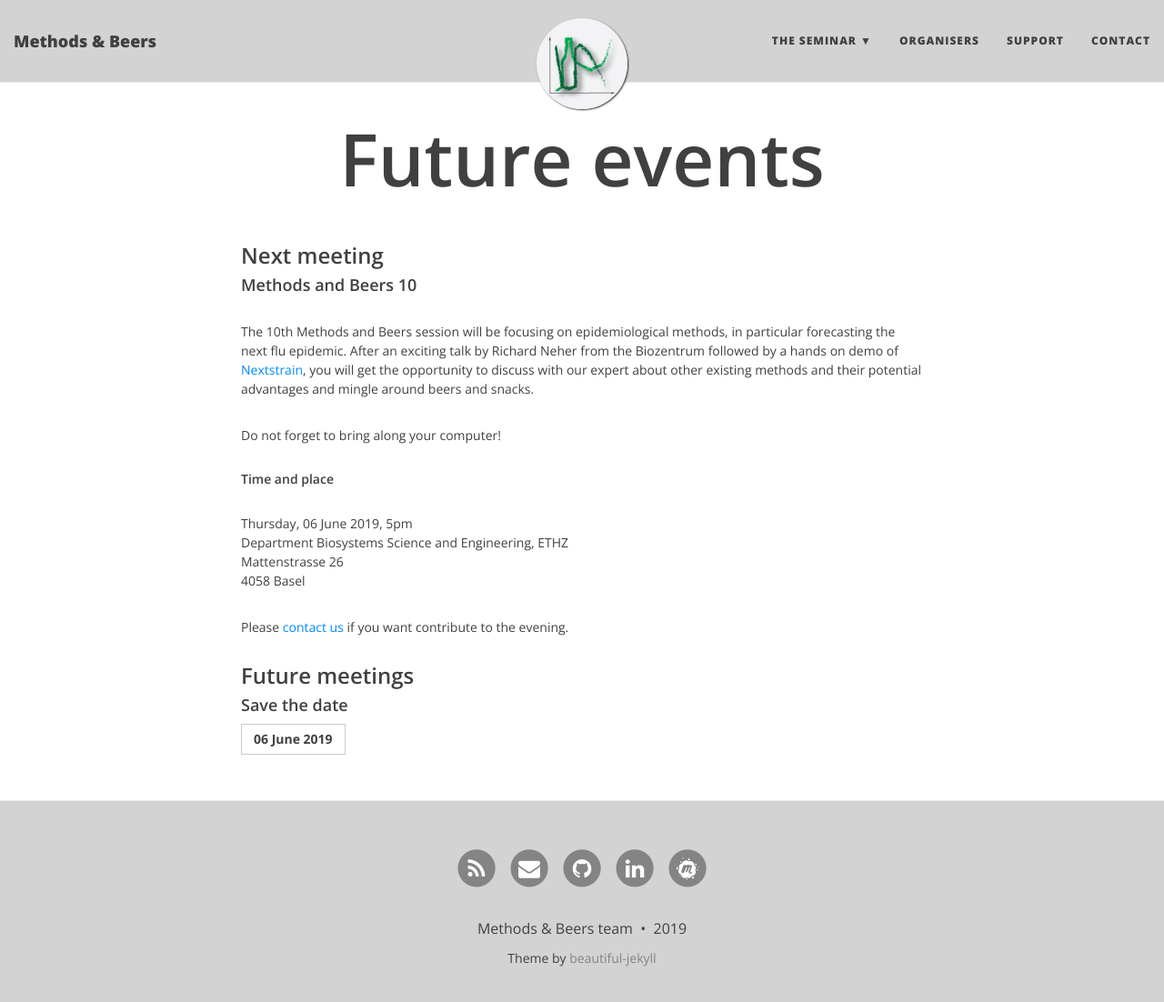
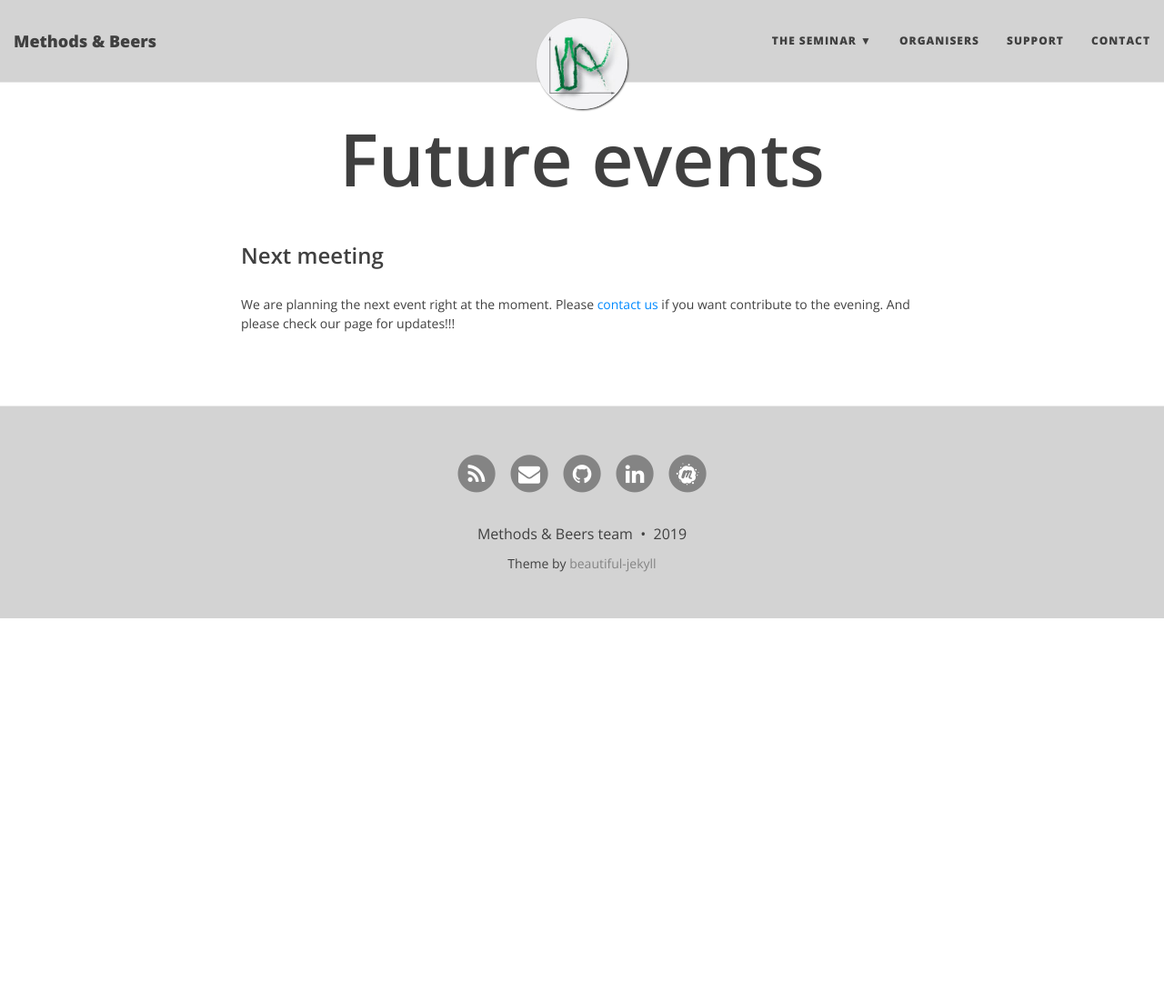
Before and after one commit to BaselComputationalCommunityInResearch/BaselComputationalCommunityInResearch.github.io, a Jekyll site: the page built from seminar/futureevents.md, in a window 1280 px wide and 1114 px high. Shown: the top 1102 px of the window at 91% size. Built offline with Jekyll 4.4.1, drawn with Linux system fonts in a browser that asks for light colours.

Commit message:
updates on future events, people

```diff
--- a/seminar/futureevents.md
+++ b/seminar/futureevents.md
@@ -6,30 +6,12 @@ title: Future events
 ### Next meeting
 
 
-#### Methods and Beers 10 ####
 
-The 10th Methods and Beers session will be focusing on epidemiological methods, in particular forecasting the next flu epidemic.
-After an exciting talk by Richard Neher from the Biozentrum followed by a hands on demo of [Nextstrain][link nextstrain], you will get the opportunity to discuss with our expert about other existing methods and their potential advantages and mingle around beers and snacks.
-
-Do not forget to bring along your computer!
-
-##### Time and place #####
-Thursday, 06 June 2019, 5pm
-Department Biosystems Science and Engineering, ETHZ
-Mattenstrasse 26
-4058 Basel
+ We are planning the next event right at the moment. Please [contact us][link contact] if you want contribute to the evening. And please check our page for updates!!!
 
 
-
- Please [contact us][link contact] if you want contribute to the evening.
-
-### Future meetings
-#### Save the date
-
-| **06 June 2019** |
 
 
 
 
 [link contact]:/contact
-[link nextstrain]:https://nextstrain.org
```
Also changed, not shown: _posts/2019-06-11-Next_event.md (added, +12 -0 lines), organisers/people.md (+9 -2 lines), seminar/methodsbeers.md (+2 -2 lines), seminar/pastevents.md (+5 -0 lines), Gemfile.lock, img/venelin.jpg (added).
